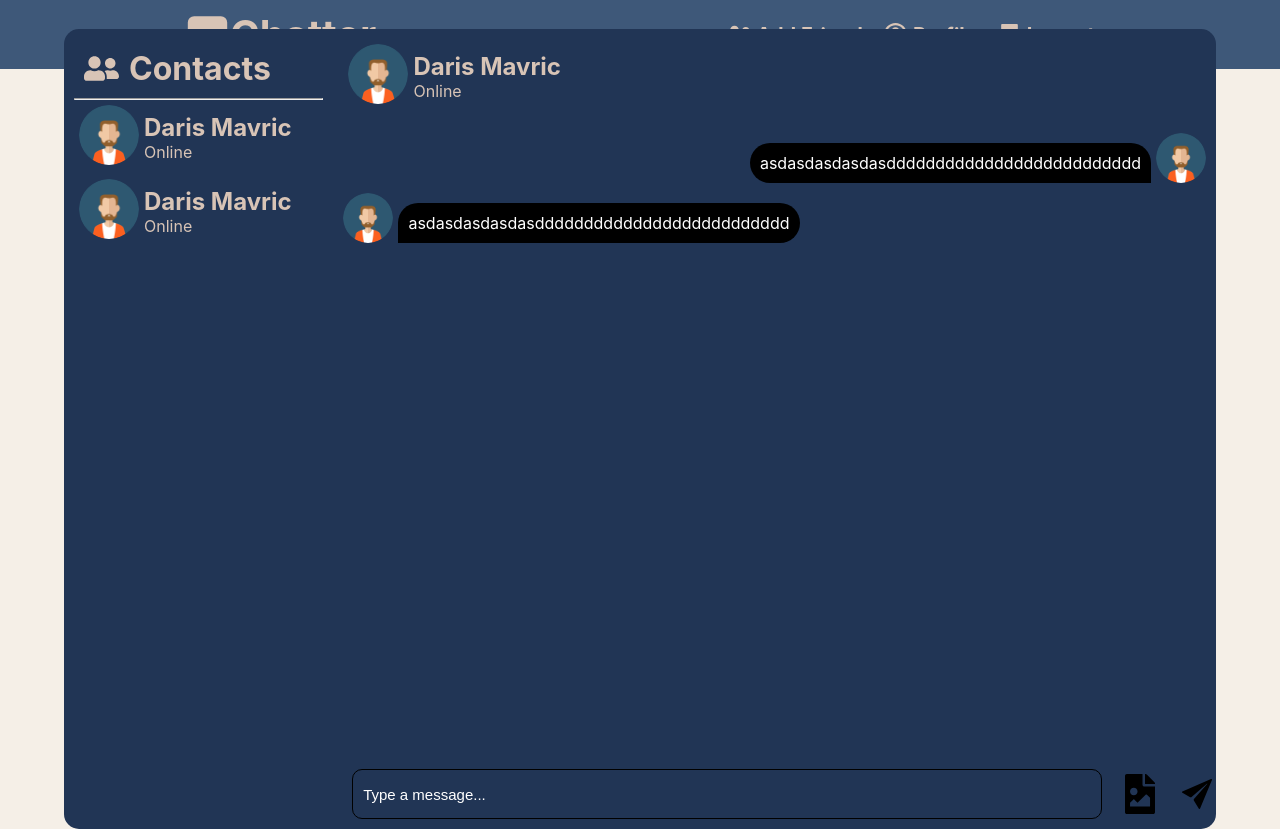
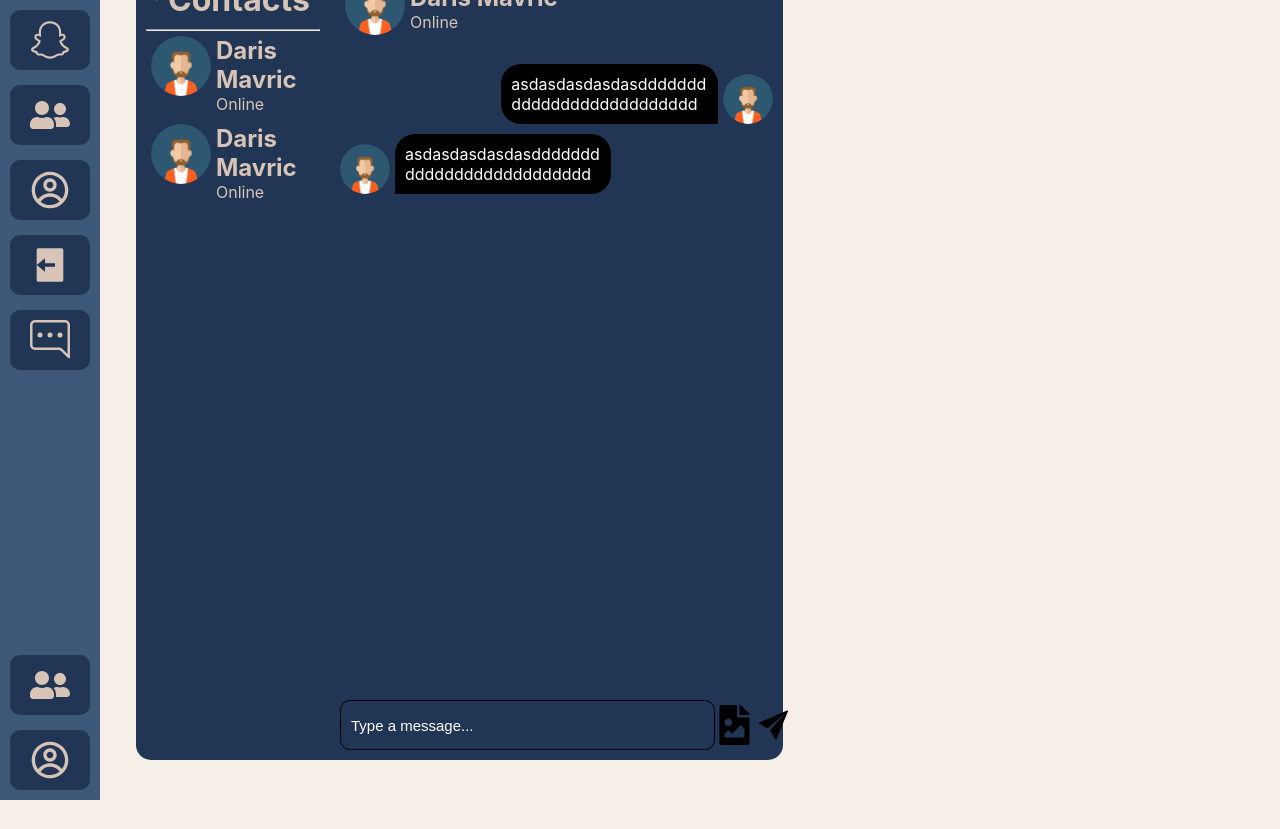
Before and after one commit to DarisMavric/Realtime-Chat-App, a React (Create React App) app in the folder client/: page / in a window 1280 px wide. After the commit the page ends 800 px from the top, so only its background shows below. Built offline with nearby package versions, Linux system fonts and the light colour scheme.

Commit message:
Navbar Redesign

```diff
--- a/client/src/Home/Home.css
+++ b/client/src/Home/Home.css
@@ -1,3 +1,8 @@
+.home {
+    display: flex;
+}
+
+
 .chatter {
     display: flex;
     justify-content: center;
--- a/client/src/components/Navbar/Navbar.css
+++ b/client/src/components/Navbar/Navbar.css
@@ -1,34 +1,38 @@
 .navbar {
     display: flex;
-    justify-content: space-around;
+    flex-direction: column;
+    justify-content: space-between;
     background-color: #3E5879;
-    width: 100%;
+    width: 100px;
+    height: 100vh;
     padding: 10px;
 }
 
 .navbar .logo {
     display: flex;
+    flex-direction: column;
+    justify-content: center;
     align-items: center;
-    font-size: 20px;
     color: #D8C4B6;
-}
-
-.navbar .links {
-    align-content: center;
+    font-size: 40px;
+    padding: 10px;
+    border-radius: 10px;
+    background-color: #213555;
 }
 
 .navbar .links ul{
     list-style-type: none;
-    display: flex;
-    gap: 20px;
 }
 
 .navbar .links ul li {
+    margin-top: 15px;
     display: flex;
+    flex-direction: column;
+    justify-content: center;
+    align-items: center;
+    color: #D8C4B6;
+    font-size: 40px;
+    padding: 10px;
     border-radius: 10px;
-    color: #D8C4B6;
-    font-size: 20px;
-    gap: 5px;
-    font-weight: bold;
-    align-items: center;
+    background-color: #213555;
 }
--- a/client/src/components/Navbar/Navbar.jsx
+++ b/client/src/components/Navbar/Navbar.jsx
@@ -1,27 +1,50 @@
-import React from 'react'
-import icon from './Chatter.png'
-import "./Navbar.css"
+import React from "react";
+import icon from "./Chatter.png";
+import "./Navbar.css";
 import { FaUserFriends } from "react-icons/fa";
 import { CgProfile } from "react-icons/cg";
 import { RiLogoutBoxFill } from "react-icons/ri";
-import { IoChatbox } from "react-icons/io5";
+import { FaSnapchat } from "react-icons/fa6";
+import { BsChatRightDots } from "react-icons/bs";
 
 const Navbar = () => {
   return (
     <div className="navbar">
+      <div className="logo-and-links">
         <div className="logo">
-            <IoChatbox style={{width: 45,height: 45}}/>
-            <h1>Chatter</h1>
+          <FaSnapchat/>
         </div>
         <div className="links">
           <ul>
-            <li><FaUserFriends style={{width: 25,height: 25}}/><p>Add Friend</p></li>
-            <li><CgProfile style={{width: 25,height: 25}}/><p>Profile</p></li>
-            <li><RiLogoutBoxFill style={{width: 25,height: 25}}/><p>Logout</p></li>
+            <li>
+              <FaUserFriends />
+            </li>
+            <li>
+              <CgProfile />
+            </li>
+            <li>
+              <RiLogoutBoxFill />
+            </li>
+            <li>
+              <BsChatRightDots />
+            </li>
           </ul>
         </div>
+      </div>
+      <div className="navbar-footer">
+      <div className="links">
+          <ul>
+            <li>
+              <FaUserFriends />
+            </li>
+            <li>
+              <CgProfile />
+            </li>
+          </ul>
+        </div>
+      </div>
     </div>
-  )
-}
+  );
+};
 
-export default Navbar
+export default Navbar;
```
Also changed, not shown: client/public/images/1735601870884profile-pic (6).png (added).
